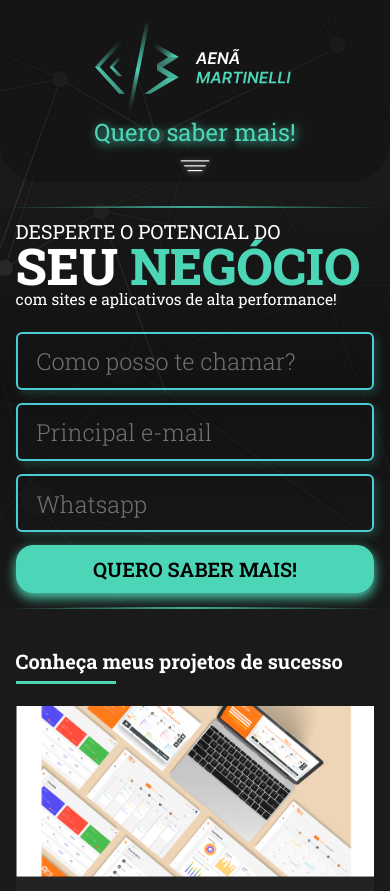
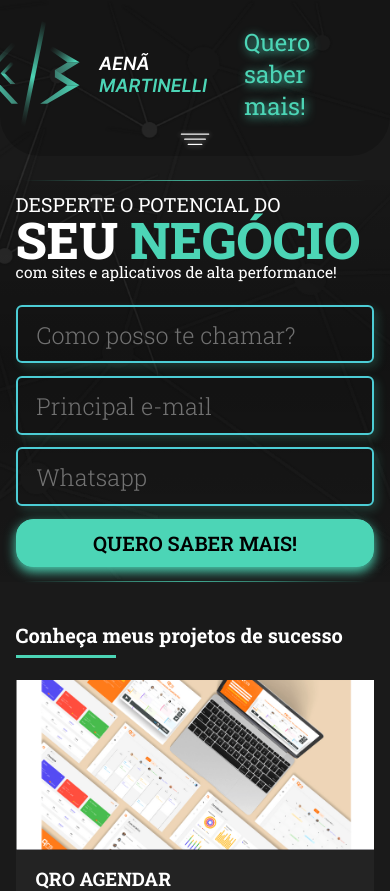
Before and after one commit to Aenewsss/aena-martinelli-lp, a Next.js app: page / in a window 390 px wide. Shown: the top 891 px of the page. Built offline with nearby package versions, Linux system fonts and the light colour scheme.

Commit message:
almost finish portfolio

```diff
--- a/src/app/globals.css
+++ b/src/app/globals.css
@@ -347,7 +347,7 @@ h2::after {
     justify-content: center !important;
   }
 
-  .navbar {
+  .navbar > div {
     justify-content: center !important;
   }
 
@@ -414,11 +414,10 @@ h2::after {
   }
 }
 
-@media screen and (max-width: 645px) {
+@media screen and (max-width: 904px) {
   .navbar {
     padding-bottom: unset;
     gap: unset !important;
-    flex-direction: column;
   }
 
   .navbar>img {
@@ -426,7 +425,6 @@ h2::after {
   }
 
   .navbar>div {
-    flex-direction: column;
     align-items: center;
     justify-content: center;
   }
--- a/src/components/Navbar.tsx
+++ b/src/components/Navbar.tsx
@@ -2,7 +2,8 @@ import Image from "next/image";
 
 const Navbar = () => {
     return (
-        <div className="container d-flex flex-wrap align-center justify-between navbar gap-2">
+        <div className="container d-flex flex-column navbar align-center">
+            <div className="d-flex justify-between w-100 gap-2">
                 <img src="/images/logo-aena.svg" alt="Aenã Martinelli logo" />
 
                 <div className="d-flex gap-1 justify-center">
@@ -14,10 +15,11 @@ const Navbar = () => {
                         <li><a href="#" className="nav-link">Feedbacks</a></li>
                         <li><a href="#" className="nav-link">YouTube</a></li>
                     </ul>
+                </div>
+            </div>
             <label htmlFor="expand" className="expand-button">
                 <Image width={40} height={40} src="/icons/menu-icon.svg" alt="ícone menu de expansão" />
             </label>
-            </div>
         </div>
     );
 }
```
Lines whose indentation alone changed are shown as unchanged.
